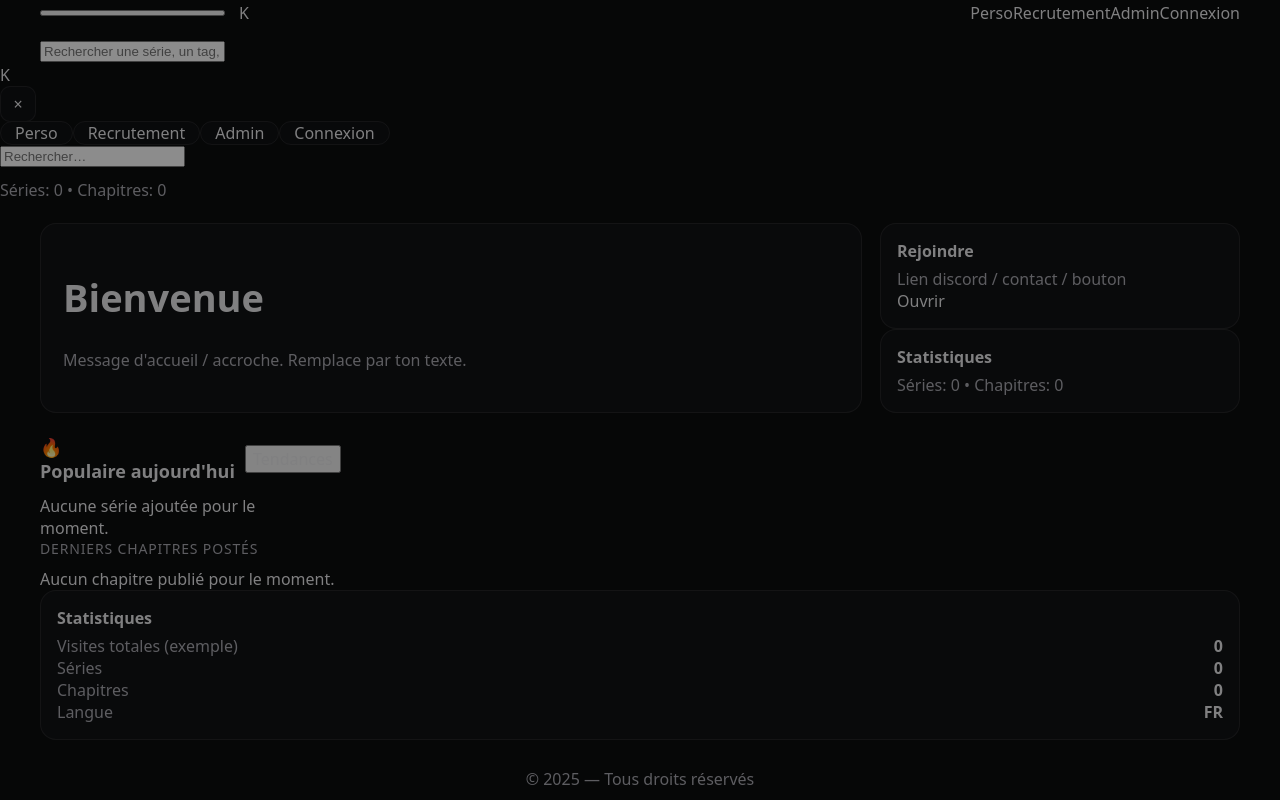
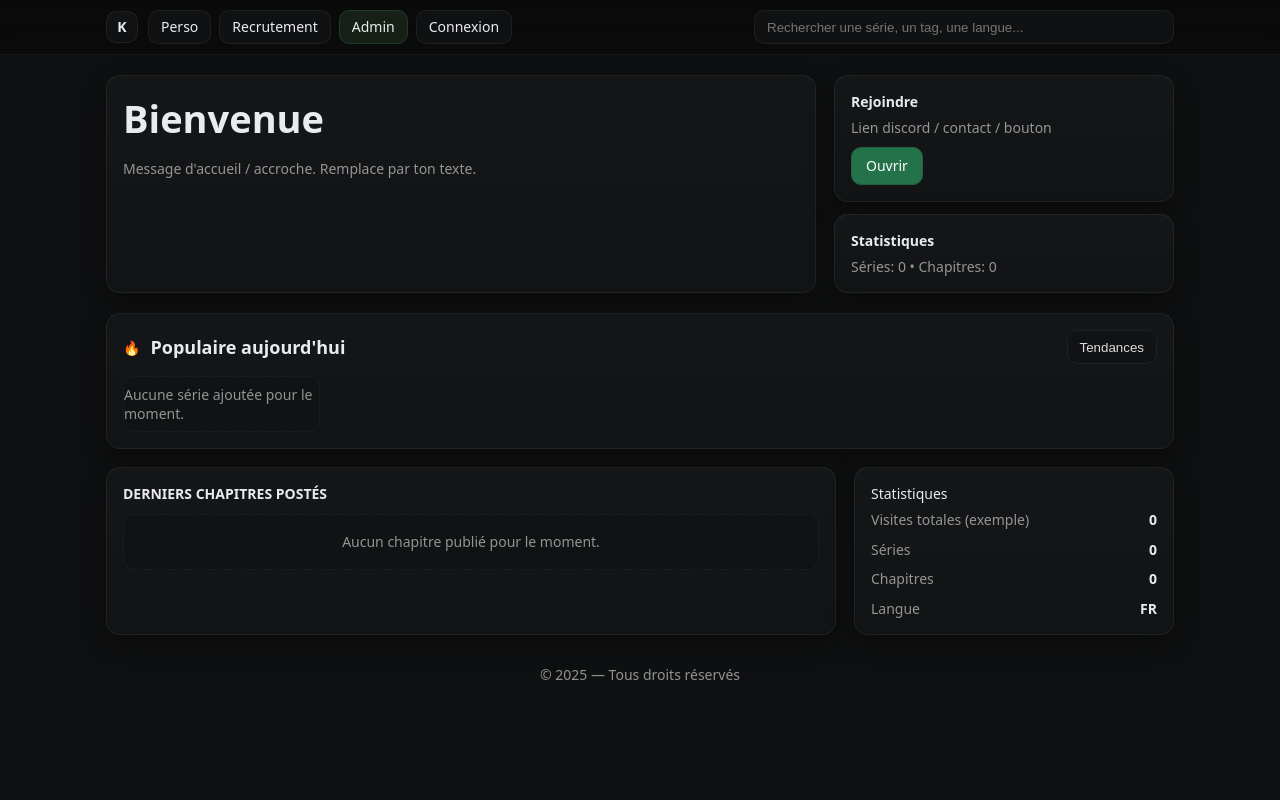
Before and after one commit to YungFritz/kyys-letters, a React (Vite) app: page / in a window 1280 px wide. Built offline with nearby package versions, Linux system fonts and the light colour scheme.

Commit message:
Update index.css

```diff
--- a/src/index.css
+++ b/src/index.css
@@ -1,267 +1,196 @@
-/* ====== Variables ====== */
+/* -------------------- RESET / THEME -------------------- */
 :root{
-  --bg:#0b0c0d;
-  --panel:#111214;
-  --panel-2:#0f1012;
-  --stroke-soft:rgba(255,255,255,.08);
-  --stroke:#1b1c1f;
-  --text:#e8e8ea;
-  --muted:#a9a9b0;
-  --accent:#1f6f47;
-  --shadow: 0 10px 30px rgba(0,0,0,.35);
+  --bg:#0f1011;
+  --panel:#151618;
+  --panel-2:#121314;
+  --border:rgba(255,255,255,.06);
+  --muted:rgba(255,255,255,.55);
+  --text:#e9ebee;
+  --accent:#2c7c53;
 }
 
-/* ====== Reset ====== */
-*{box-sizing:border-box}
-html,body,#root{height:100%}
+*{ box-sizing:border-box }
+html,body,#root{ height:100% }
 body{
   margin:0;
-  font-family: ui-sans-serif, system-ui, -apple-system, Segoe UI, Roboto, "Helvetica Neue", Arial, "Noto Sans";
-  background: var(--bg);
-  color: var(--text);
-}
-a{ color:inherit; text-decoration:none }
-button{ font: inherit; color: inherit; cursor:pointer; }
-
-/* Utils */
-.muted{ color:var(--muted) }
-.bold{ font-weight:800 }
-.mt6{ margin-top:6px }
-
-/* ====== Layout ====== */
-.container{
-  width:min(1200px, 94vw);
-  margin: 22px auto 28px;           /* desktop normal */
+  background:var(--bg);
+  color:var(--text);
+  font: 14px/1.4 system-ui, -apple-system, Segoe UI, Roboto, Helvetica, Arial;
 }
 
-/* ====== Header ====== */
-.site-header{
-  position: sticky; top:0; z-index:50;
-  background: rgba(11,12,13,.6);
+a{ color:inherit; text-decoration:none }
+.muted{ color:var(--muted) }
+
+/* -------------------- HEADER -------------------- */
+.header{
+  position:sticky; top:0; z-index:20;
+  background:linear-gradient(180deg, rgba(10,10,10,.95), rgba(10,10,10,.85));
   backdrop-filter: blur(6px);
-  border-bottom:1px solid var(--stroke-soft);
+  border-bottom:1px solid var(--border);
 }
 .header-inner{
-  width:min(1200px, 94vw);
-  margin:0 auto;
-  height:64px;
-  display:grid;
-  grid-template-columns:auto 1fr auto;
-  align-items:center;
-  gap:14px;
+  max-width:1100px; margin:0 auto; padding:10px 16px;
+  display:flex; align-items:center; gap:10px;
+}
+.logoK{
+  width:32px; height:32px; border-radius:10px;
+  background:linear-gradient(180deg,#121315,#0f1011);
+  border:1px solid var(--border);
+  display:grid; place-items:center; font-weight:800;
 }
 
-/* left : burger + K */
-.left{ display:flex; align-items:center; gap:10px; }
+.search-input{
+  margin-left:auto;
+  height:34px; padding:0 12px; width:420px;
+  background:#101112; color:var(--text);
+  border:1px solid var(--border); border-radius:10px;
+  outline:none;
+}
+.desktop-nav{ display:flex; gap:8px }
+.nav-btn{
+  display:inline-grid; place-items:center;
+  height:34px; padding:0 12px;
+  background:#101112; border:1px solid var(--border); border-radius:10px;
+}
+.nav-btn.active{ background:#162017; border-color:#1d3b2a }
 
-.logo-k{
-  width:36px;height:36px;border-radius:10px;
-  display:grid; place-items:center;
-  background: linear-gradient(180deg, #141517, #0f1012);
-  border:1px solid var(--stroke-soft);
-  font-weight:900;
+/* Hamburger (mobile only) */
+.hamburger{
+  display:none;
+  width:36px; height:36px; padding:8px;
+  border-radius:10px; border:1px solid var(--border);
+  background:#101112; cursor:pointer;
+}
+.hamburger span{
+  display:block; height:2px; background:#ccc; margin:3px 0; border-radius:2px;
 }
 
-/* Burger : masqué desktop */
-.burger{
-  display:none;
-  width:38px; height:28px; padding:6px 7px;
-  border-radius:10px;
-  background: rgba(255,255,255,.06);
-  border:1px solid var(--stroke-soft);
-}
-.burger span{
-  display:block; height:2px; margin:3px 0;
-  background:#e6e6e6; border-radius:2px;
+/* -------------------- LAYOUT -------------------- */
+.container{ max-width:1100px; margin:20px auto; padding:0 16px; }
+
+/* Carte générique (encadrement) */
+.card-like{
+  background:linear-gradient(180deg,var(--panel),var(--panel-2));
+  border:1px solid var(--border);
+  border-radius:14px; padding:16px;
+  box-shadow: 0 8px 24px rgba(0,0,0,.35);
 }
 
-/* Search header (desktop) */
-.header-search input{
-  width:100%;
-  height:42px;
-  border-radius:12px;
-  border:1px solid var(--stroke-soft);
-  background: #0f1012;
-  color: var(--text);
-  padding:0 14px;
-}
-.top-links{ display:flex; gap:10px; justify-self:end; }
-.chip{
-  height:36px; padding:0 14px; border-radius:10px;
-  background:#0f1012; border:1px solid var(--stroke-soft);
-  display:inline-grid; place-items:center;
-}
-.chip-accent{
-  background: var(--accent);
-  border-color: #1c5a3a;
+/* HERO */
+.hero{ display:grid; grid-template-columns:1fr 340px; gap:18px; }
+.hero-card{ min-height:180px }
+.hero-message h1{ margin:0 0 10px 0; font-size:38px; }
+.hero-side{ display:grid; gap:12px }
+.side-card .side-title{ font-weight:700; margin-bottom:6px }
+.btn{
+  display:inline-grid; place-items:center; height:38px; padding:0 14px;
+  color:#fff; background: #23724a; border:1px solid #275f41; border-radius:10px;
 }
 
-/* ====== SHEET mobile ====== */
-.sheet-backdrop{
-  position:fixed; inset:0; background:rgba(0,0,0,.45);
-  z-index:60;
-}
-.sheet-card{
-  position:fixed; z-index:61; inset:0 0 auto 0; top:0;
-  background:var(--panel);
-  border-bottom:1px solid var(--stroke-soft);
-  box-shadow:var(--shadow);
-  border-radius:0 0 16px 16px;
-  max-height: 76vh;
-  overflow:auto;
-}
-.sheet-head{
-  display:flex; align-items:center; justify-content:space-between;
-  padding:16px 16px 8px;
-  border-bottom:1px dashed var(--stroke-soft);
-}
-.sheet-logo{
-  width:40px;height:40px;border-radius:12px;
-  display:grid; place-items:center;
-  background:#0f1012; border:1px solid var(--stroke-soft);
-  font-weight:900;
-}
-.sheet-close{
-  width:36px;height:36px;border-radius:10px;
-  background:#0f1012;border:1px solid var(--stroke-soft);
-}
-.sheet-body{ padding:12px 16px 18px; }
-.sheet-item{
-  width:100%; height:48px; border-radius:12px;
-  border:1px solid var(--stroke-soft); background:#0f1012;
-  text-align:left; padding:0 14px; margin-bottom:10px;
-}
-.sheet-item-accent{ background:var(--accent); border-color:#1c5a3a; }
-.sheet-search input{
-  width:100%; height:44px; border-radius:12px;
-  background:#0f1012; border:1px solid var(--stroke-soft);
-  padding:0 12px; color:var(--text);
-  margin-top:8px;
-}
-.sheet-stats{ margin-top:12px; }
-
-/* ====== Sections / Cards ====== */
-.hero{
-  display:grid; grid-template-columns: 1fr 360px; gap:18px;
-}
-.hero-card{
-  background:var(--panel); border:1px solid var(--stroke-soft);
-  border-radius:16px; padding:22px;
-}
-.hero-message h1{ font-size:38px; font-weight:900; }
-.side-col{ display:grid; gap:12px; }
-.side-card{
-  background:var(--panel); border:1px solid var(--stroke-soft);
-  border-radius:16px; padding:16px;
-}
-.side-title{ font-weight:800; margin-bottom:6px; }
-
-.section{ margin-top:22px; }
+/* SECTION POPULAIRE */
+.section{ margin-top:20px }
 .section-header{
   display:flex; align-items:center; gap:10px; margin-bottom:12px;
 }
-.flame{ font-size:18px }
+.section-left{ display:flex; align-items:center; gap:10px }
 .section-title{ font-weight:800; font-size:18px }
-.push{ flex:1 }
-
+.pill{
+  margin-left:auto; height:34px; padding:0 12px;
+  border:1px solid var(--border); border-radius:10px; background:#111213; color:#ddd;
+}
 .grid-cards{
-  display:grid; grid-template-columns: repeat(5, minmax(0,1fr));
-  gap:14px;
+  display:grid; grid-template-columns: repeat(5,minmax(0,1fr)); gap:12px;
 }
+.card-link{ color:inherit }
 .card{
-  background:var(--panel); border:1px solid var(--stroke-soft);
-  border-radius:14px; overflow:hidden;
+  background:#121315; border:1px solid var(--border);
+  border-radius:12px; overflow:hidden;
 }
-.card-link{ color:inherit; text-decoration:none }
 .cover{
-  height:140px; display:grid; place-items:center; color:var(--muted);
-  background: #0f1012; border-bottom:1px solid var(--stroke-soft);
+  height:120px; display:grid; place-items:center;
+  color:var(--muted); background:#0f1012;
+  border-bottom:1px dashed rgba(255,255,255,.06);
 }
-.card-body{ padding:12px }
+.card-body{ padding:10px }
 .card-title{ font-weight:800 }
-.card-meta{
-  display:flex; align-items:center; gap:10px; margin-top:8px;
-}
-.card-views{ display:flex; align-items:center; gap:6px }
-.eye{ width:18px; height:18px; display:grid; place-items:center; border-radius:6px; background:#0f1012; border:1px solid var(--stroke-soft); }
-
-.latest-wrap{
-  margin-top:20px;
-  display:grid; grid-template-columns: 3fr 1fr; gap:18px;
-}
-.latest-title{
-  font-size:14px; color:var(--muted); margin-bottom:10px;
-  text-transform:uppercase; letter-spacing:.06em;
-}
-.latest-grid{
-  display:grid; grid-template-columns: repeat(2,minmax(0,1fr)); gap:12px;
-}
-.card-pad{ padding:12px }
-
-.stats{
-  background:var(--panel); border:1px solid var(--stroke-soft);
-  border-radius:16px; padding:16px;
-}
-.stats-list{ margin-top:12px; display:grid; gap:10px }
-.row{ display:flex; justify-content:space-between; }
-
-.empty-block{
-  background:#0f1012; color:var(--muted);
-  border:1px dashed var(--stroke-soft);
-  border-radius:12px;
-  padding:18px;
+.card-meta{ display:flex; align-items:center; gap:10px; margin-top:6px }
+.meta-left{ display:flex; align-items:center; gap:6px }
+.eye{ width:18px; height:18px; display:grid; place-items:center; border-radius:6px; background:#0b0b0b; border:1px solid var(--border) }
+.empty{
+  width:100%; min-height:56px; display:grid; place-items:center;
+  color:var(--muted); background:#101213; border:1px dashed var(--border); border-radius:12px;
 }
 
-/* ====== Footer ====== */
-.footer{
-  display:grid; place-items:center; padding:28px 0 10px;
-  color:var(--muted);
+/* Derniers chapitres + Stats */
+.bottom-grid{ display:grid; grid-template-columns:1fr 320px; gap:18px; margin-top:18px }
+.latest-title{ font-weight:800; margin-bottom:10px }
+.latest-grid{ display:grid; grid-template-columns: repeat(4,minmax(0,1fr)); gap:12px }
+.stats .stats-grid{ display:grid; gap:10px; margin-top:6px }
+.stats .row{ display:flex; justify-content:space-between }
+
+/* Footer */
+.footer{ text-align:center; color:var(--muted); margin:30px 0 80px }
+
+/* -------------------- MOBILE -------------------- */
+@media (max-width: 860px){
+  .desktop-nav, .search-input{ display:none }
+  .hamburger{ display:inline-block }
+  .container{ padding:0 12px }
+  .hero{ grid-template-columns:1fr; }
+  .grid-cards{ grid-template-columns: 1fr 1fr; }
+  .latest-grid{ grid-template-columns: 1fr 1fr; }
+  .bottom-grid{ grid-template-columns:1fr; }
+  .footer{ margin-bottom:110px }
 }
 
-/* ====== TAB BAR MOBILE ====== */
-/* IMPORTANT : masquée par défaut (desktop) */
+/* ---- Mobile sheet ---- */
+.sheet-backdrop{
+  position:fixed; inset:0; background:rgba(0,0,0,.35);
+  opacity:0; pointer-events:none; transition:.2s ease; z-index:45;
+}
+.sheet-backdrop.show{ opacity:1; pointer-events:auto }
+
+.sheet{
+  position:fixed; inset:0 0 0 auto; width:86%;
+  max-width:420px; background:#0f1011; border-left:1px solid var(--border);
+  transform:translateX(100%); transition:transform .25s ease; z-index:50;
+  display:flex; flex-direction:column;
+}
+.sheet.open{ transform:translateX(0) }
+.sheet-header{
+  display:flex; align-items:center; justify-content:space-between;
+  padding:14px; border-bottom:1px solid var(--border);
+}
+.sheet-close{
+  width:34px; height:34px; border-radius:10px; border:1px solid var(--border);
+  background:#111214; color:#ddd; cursor:pointer;
+}
+.sheet-content{ padding:12px; display:grid; gap:10px }
+.sheet-item{
+  background:#101214; border:1px solid var(--border); border-radius:10px;
+  padding:12px; display:block;
+}
+.sheet-divider{ height:1px; background:var(--border); margin:8px 0 }
+.sheet-search{
+  height:36px; border-radius:10px; border:1px solid var(--border);
+  background:#101112; color:#eee; padding:0 12px;
+}
+
+/* ---- Bottom tabbar ---- */
 .mobile-tabbar{
-  display:none;                               /* <- desktop : caché */
-  position: fixed; z-index:45; left:0; right:0; bottom:0;
-  padding: 8px 10px calc(env(safe-area-inset-bottom,0px) + 8px);
-  background: rgba(15,16,18,.85);
-  backdrop-filter: blur(8px);
-  border-top:1px solid var(--stroke-soft);
-  grid-template-columns: repeat(4, 1fr);
-  gap:10px;
+  position:fixed; left:0; right:0; bottom:0;
+  display:none; /* desktop */
 }
-.tab-btn{
-  height:64px; border-radius:14px; border:1px solid var(--stroke-soft);
-  background:#0f1012; display:grid; place-items:center;
-  text-align:center; line-height:1.05;
+@media (max-width: 860px){
+  .mobile-tabbar{
+    display:grid; grid-template-columns:repeat(4,1fr); gap:10px;
+    padding:10px 12px; background:rgba(8,8,8,.8); backdrop-filter: blur(8px);
+    border-top:1px solid var(--border); z-index:40;
+  }
 }
-.tab-btn .ico{ font-size:20px; margin-bottom:4px }
-
-/* ====== Helpers visibilité ====== */
-.desktop-only{ display:block }
-.mobile-only{ display:none }
-
-/* ====== Breakpoints ====== */
-@media (max-width: 1100px){
-  .grid-cards{ grid-template-columns: repeat(4,minmax(0,1fr)); }
+.tab-item{
+  height:60px; display:grid; place-items:center;
+  background:#101112; border:1px solid var(--border); border-radius:14px;
+  color:#dfe2e6
 }
-@media (max-width: 960px){
-  .hero{ grid-template-columns: 1fr; }
-  .latest-wrap{ grid-template-columns: 1fr; }
-}
-@media (max-width: 880px){
-  /* mobile */
-  .burger{ display:grid; place-items:center; }            /* burger visible */
-  .desktop-only{ display:none !important; }               /* cache recherche + liens top */
-  .mobile-only{ display:block; }
-  .mobile-tabbar{ display:grid; }                         /* tabbar visible mobile */
-
-  /* éviter que la tabbar masque le contenu */
-  .container{ margin-bottom: 120px; }
-
-  .grid-cards{ grid-template-columns: repeat(2,minmax(0,1fr)); }
-  .latest-grid{ grid-template-columns: 1fr; }
-}
-@media (max-width: 520px){
-  .grid-cards{ grid-template-columns: 1fr; }
-}
+.tab-emoji{ font-size:18px; margin-bottom:2px; display:block }
```
